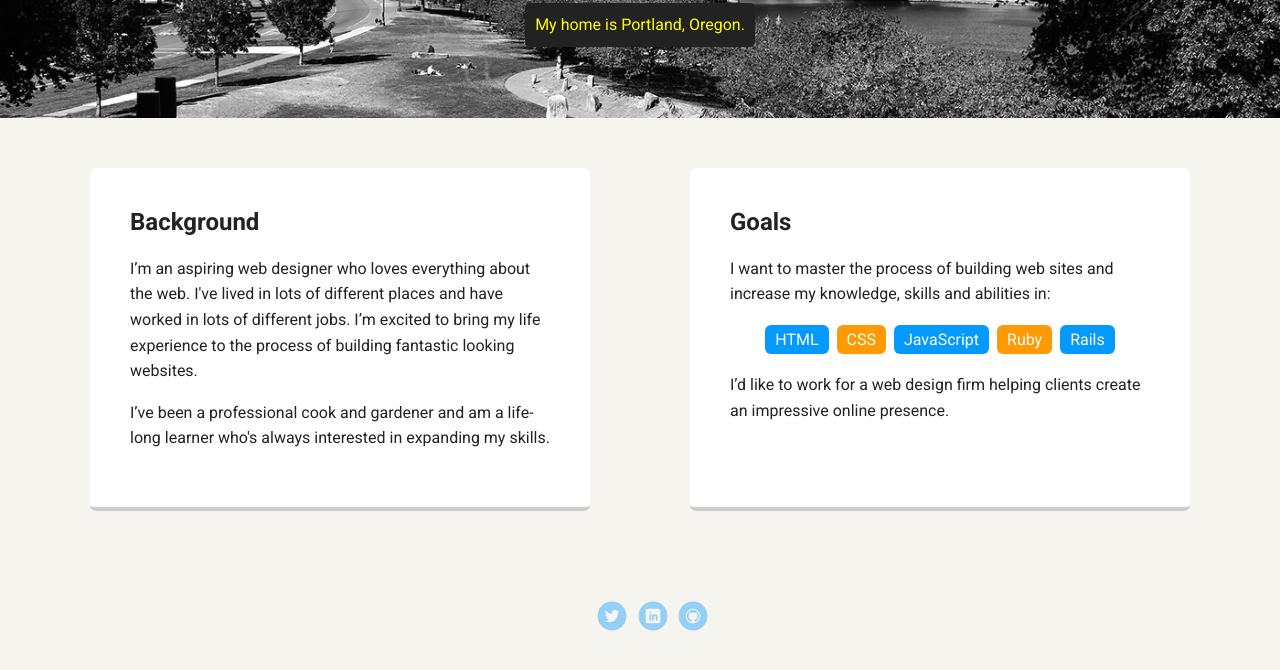
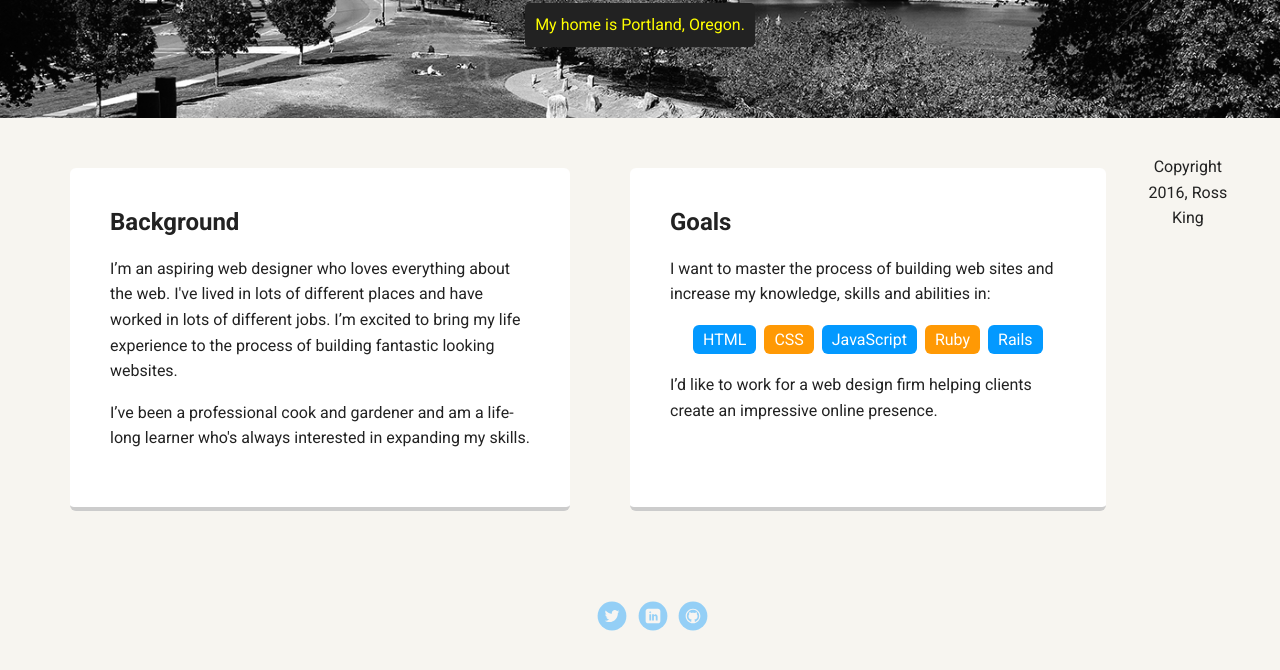
Before and after one commit to nym1k/old_portfolio_project, a plain HTML site: page index.html in a window 1280 px wide. Shown: the part 352-1022 px from the top of the page. Drawn offline with Linux system fonts and the light colour scheme; a web font is replaced by a local one.

Commit message:
Add a copyright notice

```diff
--- a/index.html
+++ b/index.html
@@ -41,7 +41,7 @@
         </ul>
         <p>I’d like to work for a web design firm helping clients create an impressive online presence.</p>
       </div>
-
+      <p class="copyright">Copyright 2016, Ross King</p>
     </main>
     <footer>
       <ul>
```
